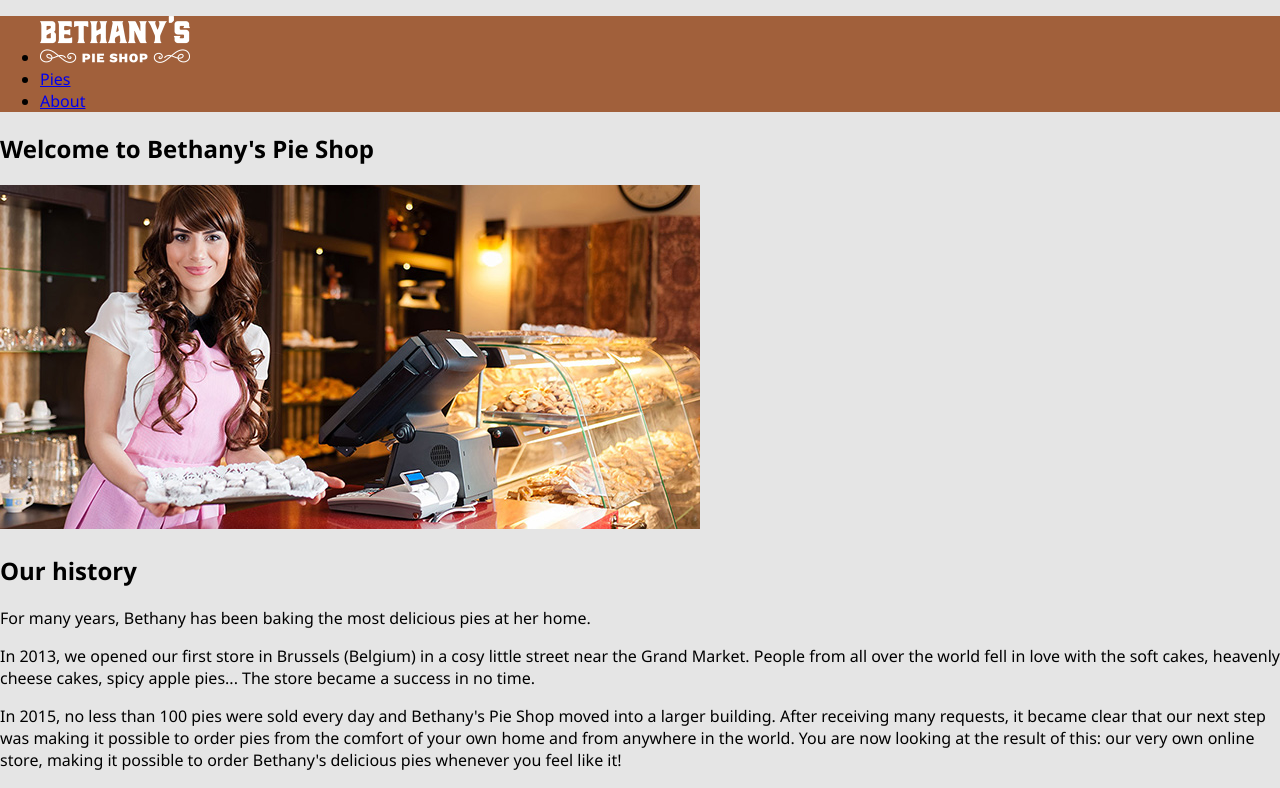
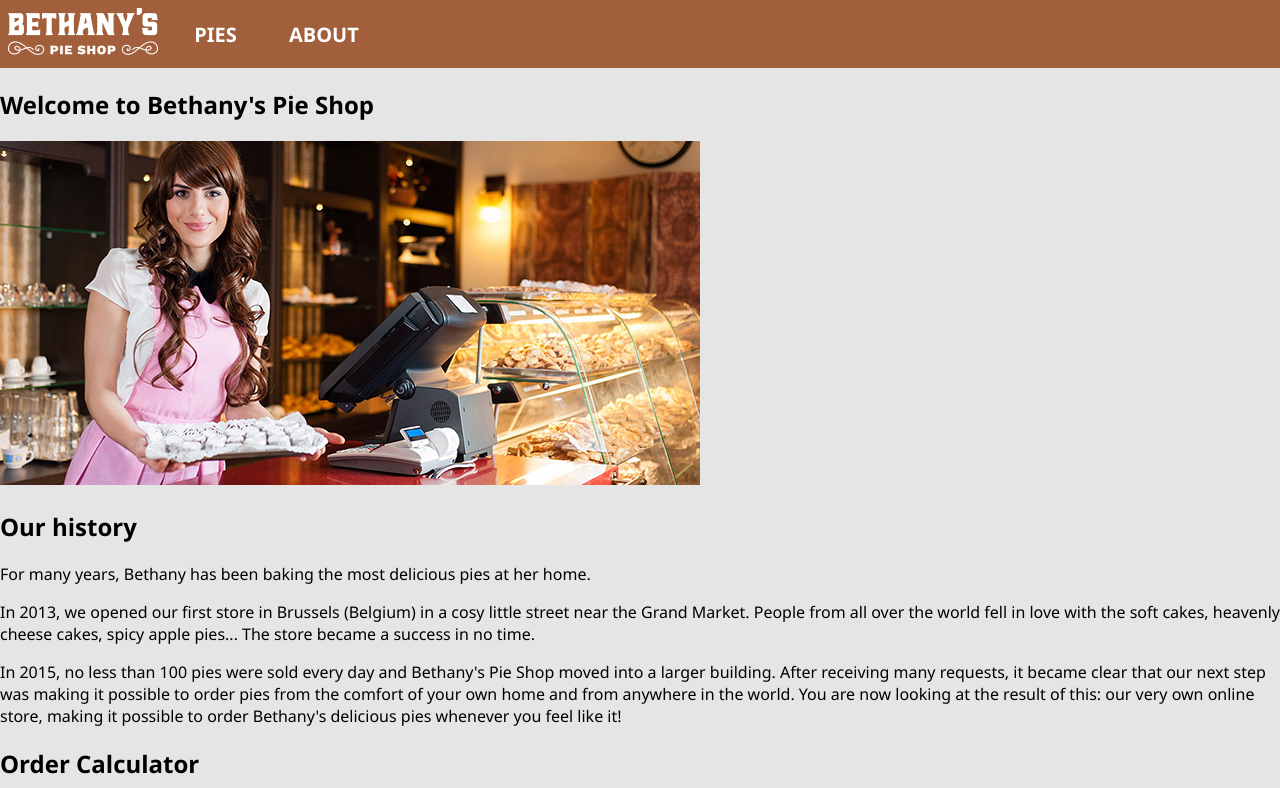
Before and after one commit to daltonbr/html-css-js-fundamentals, a plain HTML site: page index.html in a window 1280 px wide. Shown: the top 788 px of the page. Drawn offline with Linux system fonts and the light colour scheme.

Commit message:
navigation bar

```diff
--- a/styles.css
+++ b/styles.css
@@ -17,3 +17,31 @@ html, body {
   font-family: var(--font-body);
   background-color: var(--color-background);
 }
+
+nav ul {
+  margin: 0;
+  padding: 0;
+}
+
+nav > ul > li {
+  display: inline-block;
+  list-style: none;
+  margin: 0 1.5em 0 1.5em; /* top, right, bottom, left - clockwise */
+  vertical-align: middle;
+}
+
+nav > ul > li:first-child {
+  margin: 0.5em;
+  padding: 0;
+}
+
+nav ul li a,
+nav ul li a:active,
+nav ul li a:hover,
+nav ul li a:visited {
+  color: var(--color-brand-contrast);
+  text-decoration: none;
+  text-transform: uppercase;
+  font-weight: 600;
+  font-size: 1.25em;
+}
```
